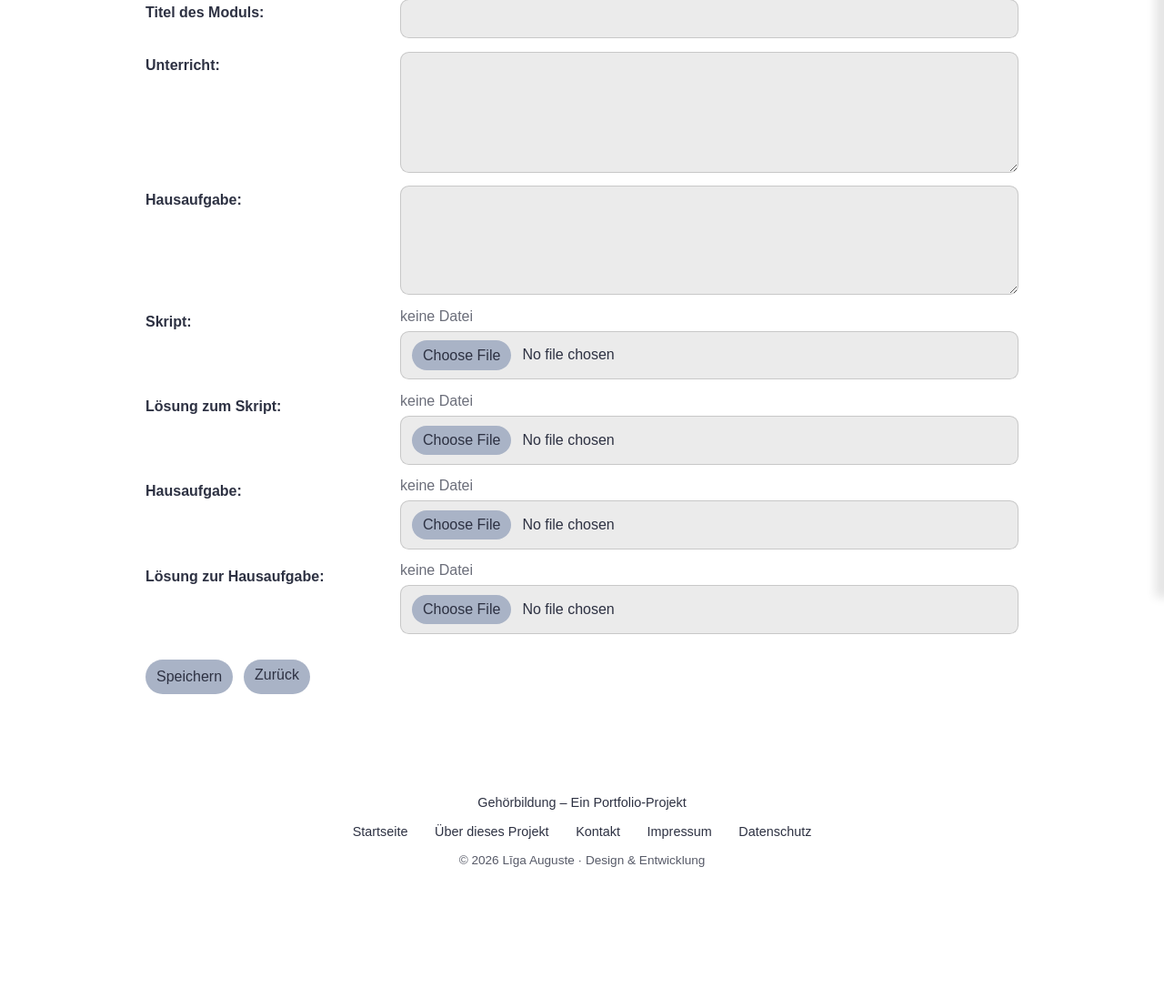
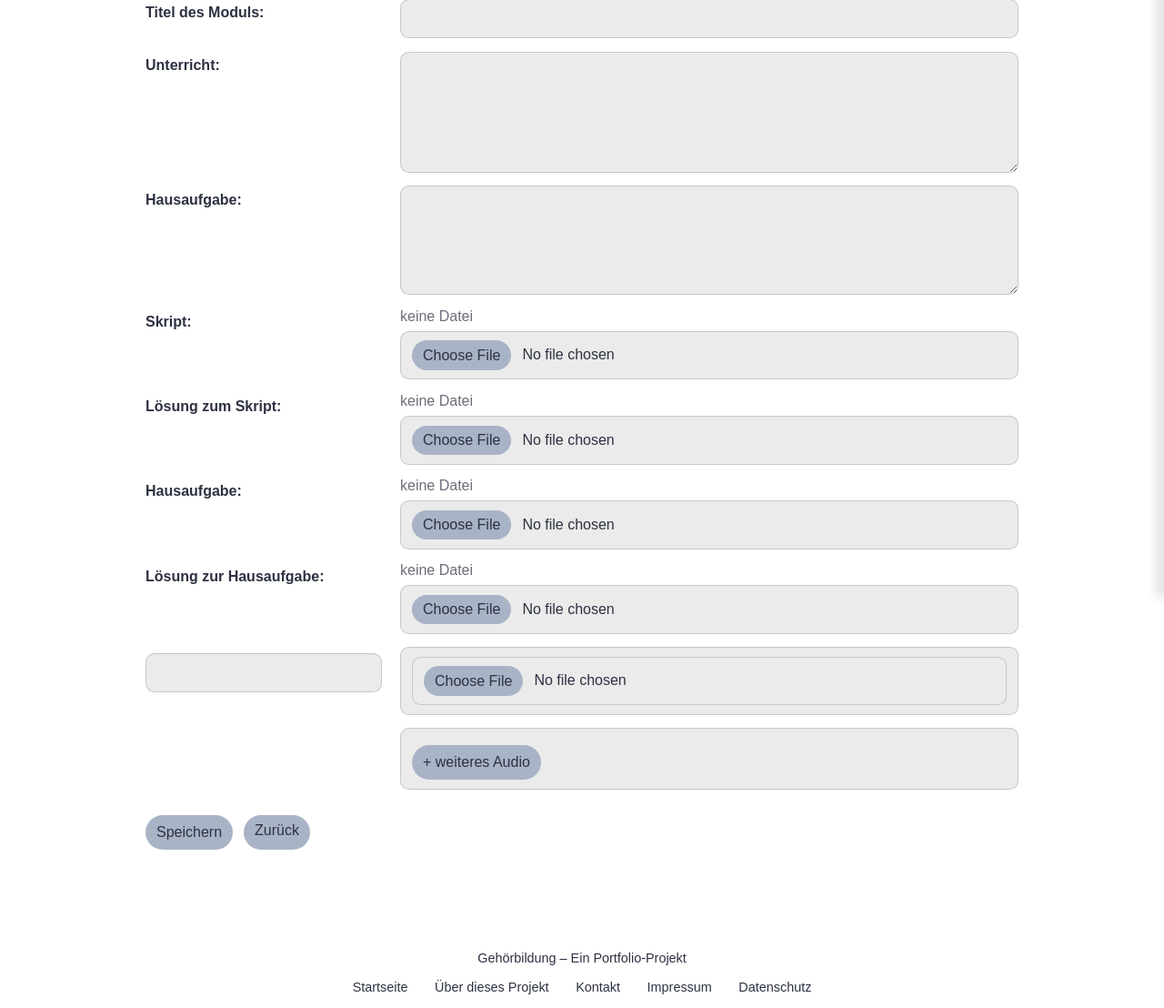
Before and after one commit to liga-auguste/aural-learning-platform, a Django app: page /entries/new/ in a window 1280 px wide. Shown: the part 159-1267 px from the top of the page at 91% size. Before the commit the page ends 1112 px from the top, so only its background shows below. Run offline with Django 5.2, Linux system fonts and the light colour scheme; the visitor is signed in with stand-in values (Sample User, id 1); some web fonts are replaced.

Commit message:
4 audio slots added to each module, upload is on front- and backend possible, admin view updated due to increasing data fields

```diff
--- a/modules/forms.py
+++ b/modules/forms.py
@@ -12,7 +12,12 @@ class PrettyFileInput(ClearableFileInput):
 class ModuleForm(forms.ModelForm):
     class Meta:
         model = Module
-        fields = ["title", "inclass", "homework", "terms", "pdf_1", "pdf_2", "pdf_3", "pdf_4"]
+        fields = ["title", "inclass", "homework", "terms", "pdf_1", "pdf_2", "pdf_3", "pdf_4",
+            "audio_1","audio_1_title",
+            "audio_2","audio_2_title",
+            "audio_3","audio_3_title",
+            "audio_4","audio_4_title",
+            ]
         labels = {
             "title": "Titel des Moduls",
             "inclass": "Unterricht",
@@ -32,6 +37,29 @@ class ModuleForm(forms.ModelForm):
             "pdf_3": PrettyFileInput(attrs={"accept": ".pdf"}),
             "pdf_4": PrettyFileInput(attrs={"accept": ".pdf"}),
         }
+
+    def clean(self):
+        cleaned = super().clean()
+
+        pairs = [
+            ("audio_1", "audio_1_title"),
+            ("audio_2", "audio_2_title"),
+            ("audio_3", "audio_3_title"),
+            ("audio_4", "audio_4_title"),
+        ]
+
+        for file_field, title_field in pairs:
+            f = cleaned.get(file_field)
+            t = (cleaned.get(title_field) or "").strip()
+
+            if f and not t:
+                self.add_error(title_field, "Bitte gib einen Titel an, wenn du eine Audiodatei hochlädst.")
+
+            # optional streng: Titel nur erlaubt, wenn auch Datei hochgeladen ist
+            # if t and not f:
+            #     self.add_error(file_field, "Bitte lade auch eine Audiodatei hoch, wenn du einen Titel angibst.")
+
+        return cleaned
 
 class ModuleFilesForm(forms.ModelForm):
     class Meta:
--- a/modules/models.py
+++ b/modules/models.py
@@ -10,6 +10,9 @@ def module_upload_path(instance, filename):
 
 
 pdf_validator = FileExtensionValidator(allowed_extensions=["pdf"])
+audio_validator = FileExtensionValidator(
+    allowed_extensions=["mp3", "wav", "ogg", "m4a"]
+)
 
 
 class Module(models.Model):
@@ -33,6 +36,40 @@ class Module(models.Model):
                              blank=True, null=True)
 
     order = models.PositiveIntegerField(db_index=True, blank=True, null=True)
+
+    audio_1 = models.FileField(
+        "Audio Hausaufgabe 1",
+        upload_to=module_upload_path,
+        validators=[audio_validator],
+        blank=True,
+        null=True,
+    )
+    audio_2 = models.FileField(
+        "Audio Hausaufgabe 2",
+        upload_to=module_upload_path,
+        validators=[audio_validator],
+        blank=True,
+        null=True,
+    )
+    audio_3 = models.FileField(
+        "Audio Hausaufgabe 3",
+        upload_to=module_upload_path,
+        validators=[audio_validator],
+        blank=True,
+        null=True,
+    )
+    audio_4 = models.FileField(
+        "Audio Hausaufgabe 4",
+        upload_to=module_upload_path,
+        validators=[audio_validator],
+        blank=True,
+        null=True,
+    )
+
+    audio_1_title = models.CharField("Titel Audio 1", max_length=120, blank=True)
+    audio_2_title = models.CharField("Titel Audio 2", max_length=120, blank=True)
+    audio_3_title = models.CharField("Titel Audio 3", max_length=120, blank=True)
+    audio_4_title = models.CharField("Titel Audio 4", max_length=120, blank=True)
 
 
     def __str__(self):
--- a/modules/static/modules/css/style.css
+++ b/modules/static/modules/css/style.css
@@ -1094,3 +1094,17 @@ input[type="file"]::file-selector-button:hover {
   opacity: 0.5;
   pointer-events: none;
 }
+
+
+/* Audio */
+.audio-caption {
+  font-weight: 400;
+  font-size: 0.9rem;
+  opacity: 0.75;
+  margin-top: 0.25rem;
+  line-height: 1.2;
+}
+
+.is-hidden {
+  display: none;
+}
--- a/modules/static/modules/js/script.js
+++ b/modules/static/modules/js/script.js
@@ -14,21 +14,22 @@ const disableDarkmode = () => {
 
 if (darkmode === "active") enableDarkmode();
 
-themeSwitch.addEventListener("click", () => {
-  darkmode = localStorage.getItem("darkmode");
-  darkmode !== "active" ? enableDarkmode() : disableDarkmode();
-});
-
+if (themeSwitch) {
+  themeSwitch.addEventListener("click", () => {
+    darkmode = localStorage.getItem("darkmode");
+    darkmode !== "active" ? enableDarkmode() : disableDarkmode();
+  });
+}
 // <-- Darkmode
 
+// Sidebar
 document.addEventListener('DOMContentLoaded', () => {
-  const sidebar = document.querySelector('.sidebar');          // <ul id="sidebar">
-  const menuBtn  = document.querySelector('.menu-btn');        // Burger
-  const closeBtn = document.querySelector('.close-btn');       // X
+  const sidebar  = document.querySelector('.sidebar');
+  const menuBtn  = document.querySelector('.menu-btn');
+  const closeBtn = document.querySelector('.close-btn');
 
   if (!sidebar || !menuBtn || !closeBtn) return;
 
-  // Alle fokussierbaren Elemente innerhalb der Sidebar (für Fokus-Trap)
   const focusables = () => sidebar.querySelectorAll(
     'button, [href], input, select, textarea, [tabindex]:not([tabindex="-1"])'
   );
@@ -38,21 +39,14 @@ document.addEventListener('DOMContentLoaded', () => {
     sidebar.removeAttribute('inert');
     sidebar.setAttribute('aria-hidden', 'false');
     menuBtn.setAttribute('aria-expanded', 'true');
-
-    // Fokus in die Sidebar legen (Close-Button oder erstes fokussierbares Element)
     (closeBtn || focusables()[0] || sidebar).focus();
-
-    // ESC schließt
     document.addEventListener('keydown', onEsc, { once: true });
   }
 
   function closeSidebar() {
-    // 1) Fokus VOR dem Verstecken raus aus der Sidebar holen
     menuBtn.focus();
-
-    // 2) Dann verstecken/„deaktivieren“
     sidebar.classList.remove('open');
-    sidebar.setAttribute('inert', '');           // verhindert Fokus
+    sidebar.setAttribute('inert', '');
     sidebar.setAttribute('aria-hidden', 'true');
     menuBtn.setAttribute('aria-expanded', 'false');
   }
@@ -61,11 +55,10 @@ document.addEventListener('DOMContentLoaded', () => {
     if (e.key === 'Escape') closeSidebar();
   }
 
-  // Optional: Fokus in der Sidebar einschließen, solange sie offen ist
   sidebar.addEventListener('keydown', (e) => {
     if (e.key !== 'Tab') return;
     const items = [...focusables()];
-    if (items.length === 0) return;
+    if (!items.length) return;
     const first = items[0];
     const last  = items[items.length - 1];
 
@@ -76,14 +69,52 @@ document.addEventListener('DOMContentLoaded', () => {
     }
   });
 
-  // Clicks
-  menuBtn.addEventListener('click', (e) => { e.preventDefault(); e.stopPropagation(); openSidebar(); });
-  closeBtn.addEventListener('click', (e) => { e.preventDefault(); e.stopPropagation(); closeSidebar(); });
+  menuBtn.addEventListener('click', (e) => {
+    e.preventDefault();
+    e.stopPropagation();
+    openSidebar();
+  });
 
-  // Optional: Klick außerhalb schließt
+  closeBtn.addEventListener('click', (e) => {
+    e.preventDefault();
+    e.stopPropagation();
+    closeSidebar();
+  });
+
   document.addEventListener('click', (e) => {
     if (!sidebar.classList.contains('open')) return;
     if (sidebar.contains(e.target) || e.target.closest('.menu-btn')) return;
     closeSidebar();
   });
 });
+
+// <-- Sidebar
+
+document.addEventListener("DOMContentLoaded", () => {
+  const rows = Array.from(document.querySelectorAll(".audio-row"));
+  const btnRow = document.querySelector(".audio-add-row");
+  const btn = document.getElementById("add-audio-btn");
+
+  // Wenn auf der Seite kein Audio-Block existiert → nichts tun
+  if (rows.length === 0 || !btnRow || !btn) return;
+
+  function hiddenRows() {
+    return rows.filter(r => r.classList.contains("is-hidden"));
+  }
+
+  function updateButton() {
+    if (hiddenRows().length === 0) {
+      btnRow.style.display = "none";
+    } else {
+      btnRow.style.display = ""; // falls wieder sichtbar werden soll
+    }
+  }
+
+  btn.addEventListener("click", () => {
+    const next = hiddenRows()[0];
+    if (next) next.classList.remove("is-hidden");
+    updateButton();
+  });
+
+  updateButton();
+});
--- a/modules/templates/modules/entry_form.html
+++ b/modules/templates/modules/entry_form.html
@@ -60,6 +60,68 @@
     {{ form.pdf_4 }}
     {{ form.pdf_4.errors }}
   </div>
+
+  {# --- AUDIO 1 (immer sichtbar) --- #}
+<div class="form-row audio-row" data-audio="1">
+  <label>
+    {{ form.audio_1_title }}
+    {{ form.audio_1_title.errors }}
+  </label>
+  <div class="form-value">
+    {{ form.audio_1 }}
+    {{ form.audio_1.errors }}
+  </div>
+</div>
+
+{# --- AUDIO 2 --- #}
+<div class="form-row audio-row {% if not form.instance.audio_2 %}is-hidden{% endif %}" data-audio="2">
+  <label>
+    {{ form.audio_2_title }}
+    {{ form.audio_2_title.errors }}
+  </label>
+  <div class="form-value">
+    {{ form.audio_2 }}
+    {{ form.audio_2.errors }}
+  </div>
+</div>
+
+{# --- AUDIO 3 --- #}
+<div class="form-row audio-row {% if not form.instance.audio_3 %}is-hidden{% endif %}" data-audio="3">
+  <label>
+    {{ form.audio_3_title }}
+    {{ form.audio_3_title.errors }}
+  </label>
+  <div class="form-value">
+    {{ form.audio_3 }}
+    {{ form.audio_3.errors }}
+  </div>
+</div>
+
+{# --- AUDIO 4 --- #}
+<div class="form-row audio-row {% if not form.instance.audio_4 %}is-hidden{% endif %}" data-audio="4">
+  <label>
+    {{ form.audio_4_title }}
+    {{ form.audio_4_title.errors }}
+  </label>
+  <div class="form-value">
+    {{ form.audio_4 }}
+    {{ form.audio_4.errors }}
+  </div>
+</div>
+
+{# Button ist ebenfalls direkte form-row #}
+<div class="form-row audio-add-row">
+  <label></label>
+  <div class="form-value">
+    <button type="button" class="btn" id="add-audio-btn">
+      + weiteres Audio
+    </button>
+  </div>
+</div>
+
+
+
+
 </div>
 
 <div class="form-actions">
```
Also changed, not shown: modules/admin.py (+22 -1 lines), modules/templates/modules/entry_detail.html (+80 -1 lines), modules/migrations/0009_module_audio_1_module_audio_2_module_audio_3_and_more.py (added), modules/migrations/0010_module_audio_1_title_module_audio_2_title_and_more.py (added).
